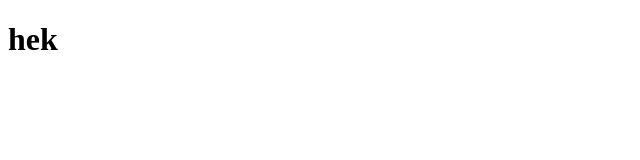
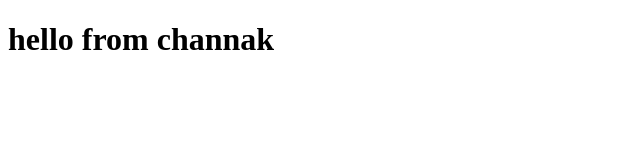
Before and after one commit to liikaa7zip/practice_web-scraping, a plain HTML site: page index.html in a window 1280 px wide. Shown: the whole page, without its empty margins (0-640 px from the left). Drawn offline with Linux system fonts and the light colour scheme.

Commit message:
test create new branch

```diff
--- a/index.html
+++ b/index.html
@@ -7,6 +7,6 @@
 </head>
 <body>
 
-    <h1>hek</h1>
+    <h1>hello from channak</h1>
 </body>
 </html>
```
